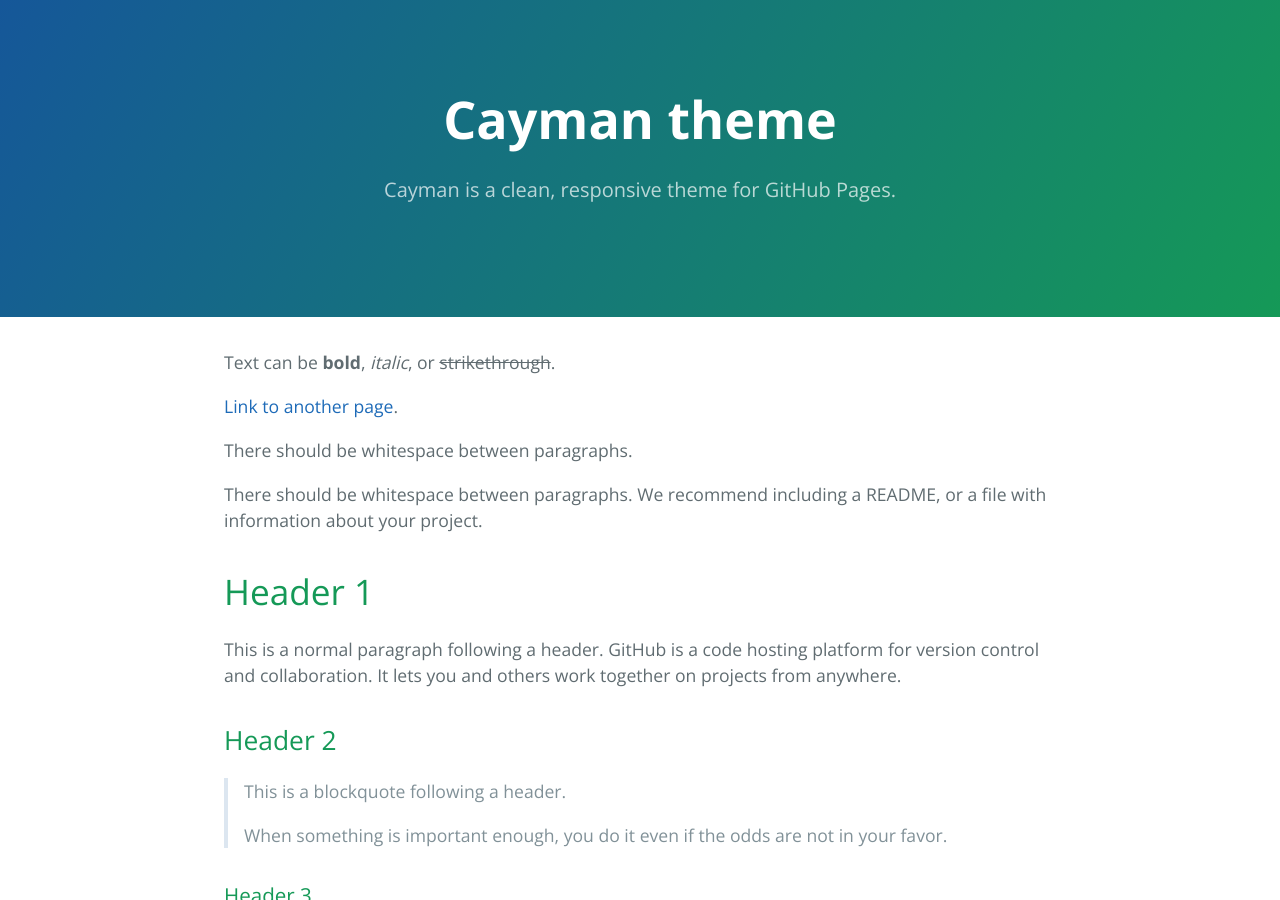
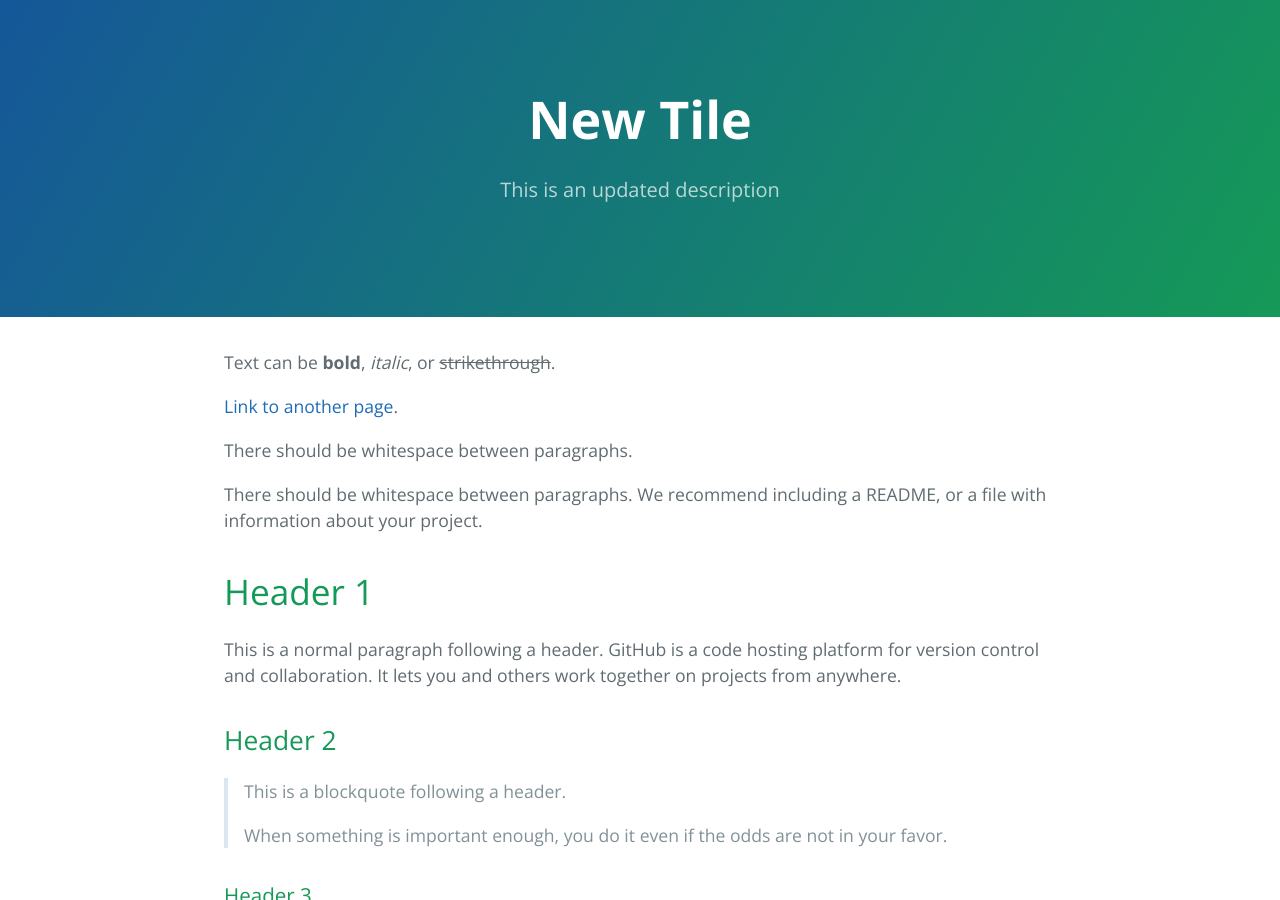
Before and after one commit to mrherrmann84/mrherrmann84.github.io, a Jekyll site: the page built from index.md, in a window 1280 px wide and 900 px high. Built offline with Jekyll 4.4.1, drawn with Linux system fonts in a browser that asks for light colours; our own code applies the rules of GitHub Pages for plain Markdown files.

Commit message:
Update index.md

```diff
--- a/index.md
+++ b/index.md
@@ -1,5 +1,6 @@
 ---
-layout: default
+title: New Tile
+description: This is an updated description
 ---
 
 Text can be **bold**, _italic_, or ~~strikethrough~~.
```
